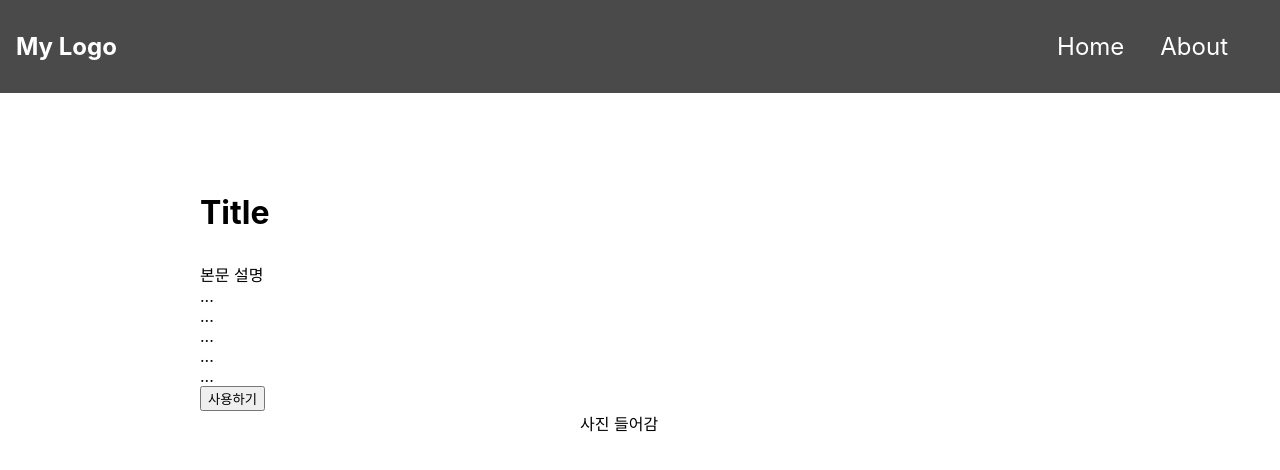
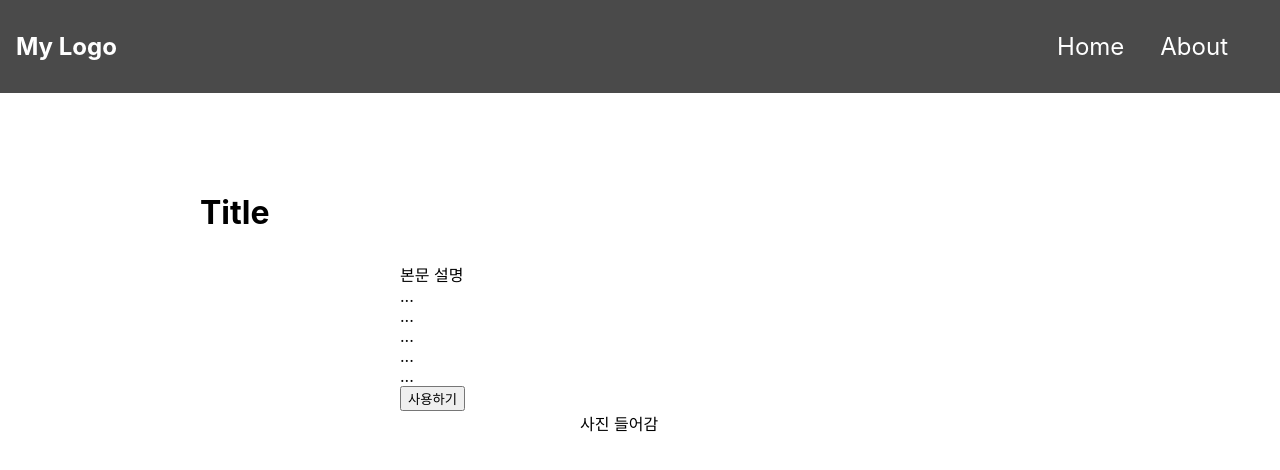
Before and after one commit to new-Capstone/WEBTOONER_Frontend, a React (Create React App) app: page / in a window 1280 px wide. Shown: the top 470 px of the page. Built offline with nearby package versions, Linux system fonts and the light colour scheme.

Commit message:
메인페이지

```diff
--- a/src/App.js
+++ b/src/App.js
@@ -4,7 +4,7 @@ import {Routes, Route } from 'react-router-dom';
 
 import Main from './pages/Main';
 import About from './pages/About';
-import Use from './pages/Use';
+import Mypage from './pages/Mypage';
 
 function App() {
   return (
@@ -12,7 +12,7 @@ function App() {
         {/* <Route/>를 이용해 페이지를 추가할 수 있음 */}
         <Route exact path="/" element={<Main />} />
         <Route path="/about" element={<About />} />
-        <Route path="/use" element={<Use />} />
+        <Route path="/mypage" element={<Mypage />} />
       </Routes>
   );
 }
--- a/src/pages/Main.js
+++ b/src/pages/Main.js
@@ -10,16 +10,18 @@ function Main() {
         <div class="main-container">
           <div class="main-left">
             <div class="main-left-title">Title</div>
-            <div>
+            <div class="main-left-des">
               본문 설명<br />
               ...<br />
               ...<br />
               ...<br />
               ...<br />
               ...<br />
-              <Link to="/use">
-                <button>사용하기</button>
-              </Link>
+              <div class="button">
+                <Link to="/mypage">
+                  <button>사용하기</button>
+                </Link>
+              </div>
             </div>
           </div>
           <div class="main-right">사진 들어감</div>
--- a/src/pages/Mypage.js
+++ b/src/pages/Mypage.js
@@ -1,7 +1,7 @@
 import React from 'react';
 import Header from '../components/Header'
-import Mypage_sidebar from '../components/Mypage_sidebar';
-import Mypage_image from '../components/Mypage_image';
+// import Mypage_sidebar from '../components/Mypage_sidebar';
+// import Mypage_image from '../components/Mypage_image';
 
 function Mypage() {
 
@@ -9,8 +9,8 @@ function Mypage() {
     <div>
             <Header />
             <div className='mypage-container'>
-            <Mypage_sidebar />
-            <Mypage_image />
+            {/* <Mypage_sidebar />
+            <Mypage_image /> */}
             </div>
     </div>
     );
--- a/src/pages/Use.js
+++ /dev/null
@@ -1,15 +0,0 @@
-//임시로 만든 사용페이지
-
-import React from 'react';
-import Header from '../components/Header';
-
-function Use(){
-    return(
-        <div>
-            <Header />
-            사용페이지
-        </div>
-    );
-}
-
-export default Use;
--- a/src/styles/Main.css
+++ b/src/styles/Main.css
@@ -19,13 +19,3 @@
 .main-left-des{
     margin-left:200px;
 }
-
-.button{
-    color: white;
-    background: teal;
-    padding: 0.375rem 0.75rem;
-    border: 1px solid teal;
-    border-radius: 0.25rem;
-    font-size: 1rem;
-    line-height: 1.5;
-}
```
